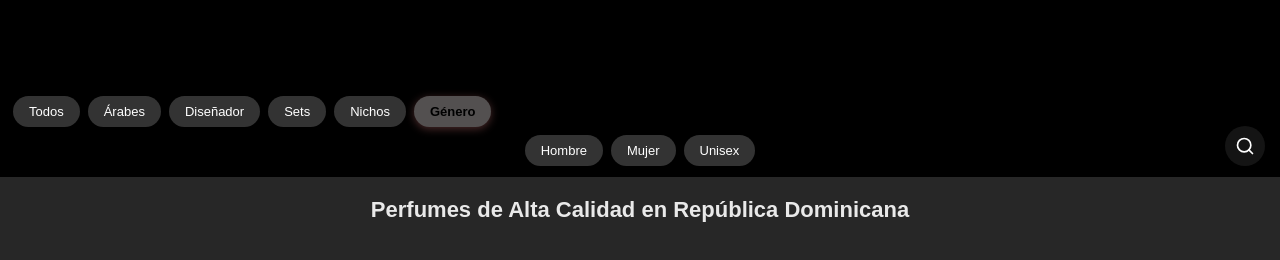
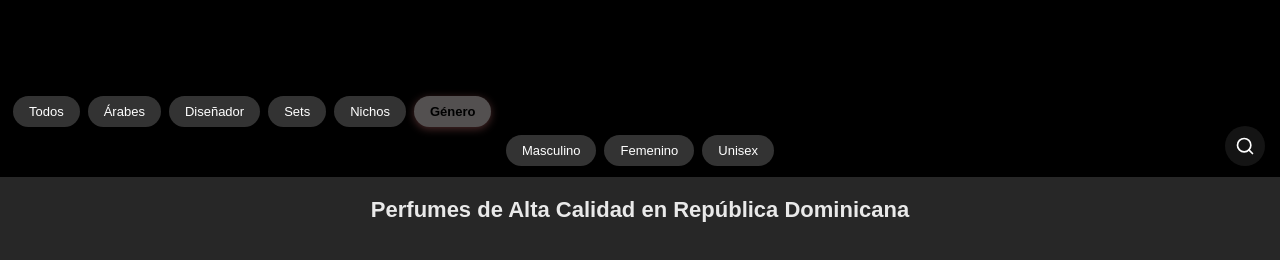
Before and after one commit to alberto-lopz23/saddam, a plain HTML site: page index.html in a window 1280 px wide. Both pictures are taken after a click on the button "Género". Shown: the part 160-420 px from the top of the page. Drawn offline with Linux system fonts and the light colour scheme; no server answers.

Commit message:
masculino y femenino

```diff
--- a/index.html
+++ b/index.html
@@ -156,13 +156,13 @@
             class="mobile-filter-btn"
             onclick="filtrarGeneroMobile('hombre', this)"
           >
-            Hombre
+            Masculino
           </button>
           <button
             class="mobile-filter-btn"
             onclick="filtrarGeneroMobile('mujer', this)"
           >
-            Mujer
+            Femenino
           </button>
           <button
             class="mobile-filter-btn"
--- a/script.js
+++ b/script.js
@@ -1002,8 +1002,8 @@ function mostrarFiltrosGenero(boton) {
 
   // Crear los botones de género
   const opciones = [
-    { texto: "Hombre", valor: "hombre" },
-    { texto: "Mujer", valor: "mujer" },
+    { texto: "Masculino", valor: "hombre" },
+    { texto: "Femenino", valor: "mujer" },
     { texto: "Unisex", valor: "unisex" },
   ];
 
```
